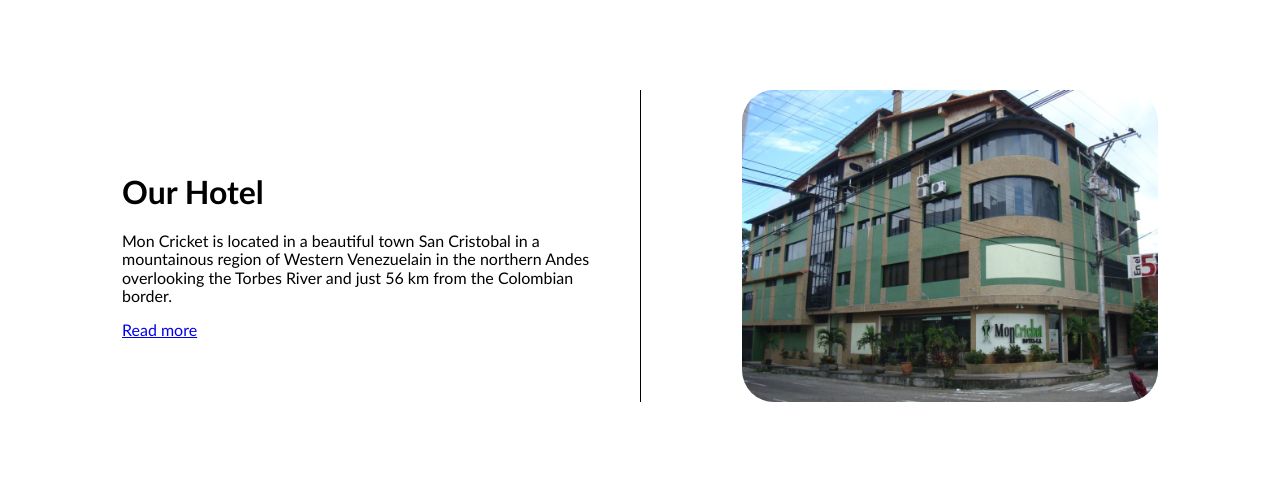
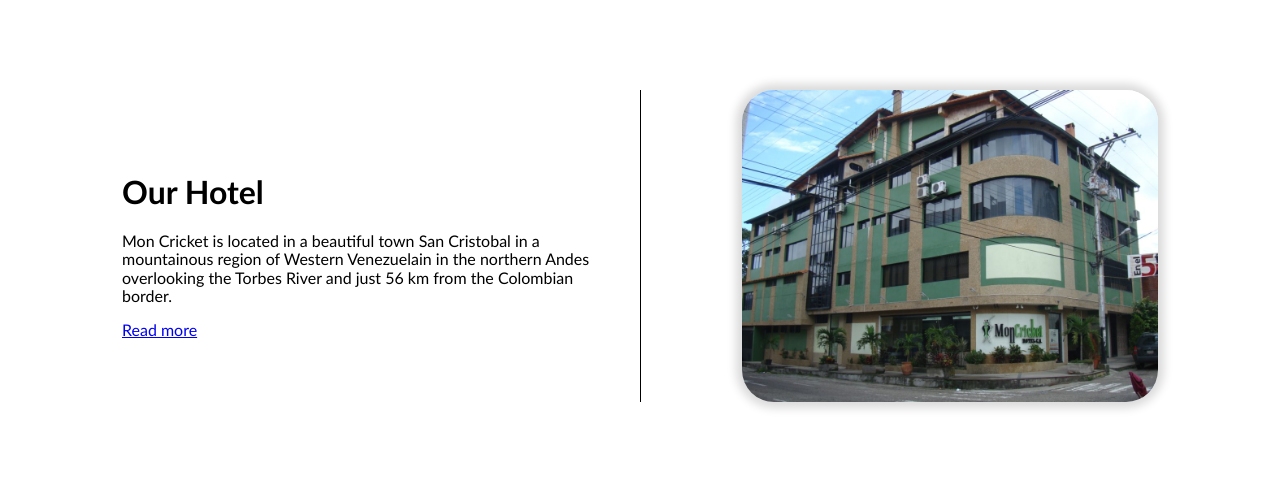
Before and after one commit to Mikjail/mon-cricket-web, a PHP site: page / in a window 1280 px wide. Shown: the part 800-1292 px from the top of the page. Run offline with PHP 8.4, Linux system fonts and the light colour scheme.

Commit message:
Adding readme and shadow on pic

```diff
--- a/styles/about-us.css
+++ b/styles/about-us.css
@@ -19,4 +19,5 @@
 .about-us__img img {
   width: 26rem;
   border-radius: 2rem;
+  box-shadow: 0px 0px 10px 6px rgb(219 218 218);
 }
```
Also changed, not shown: README.md (added).
